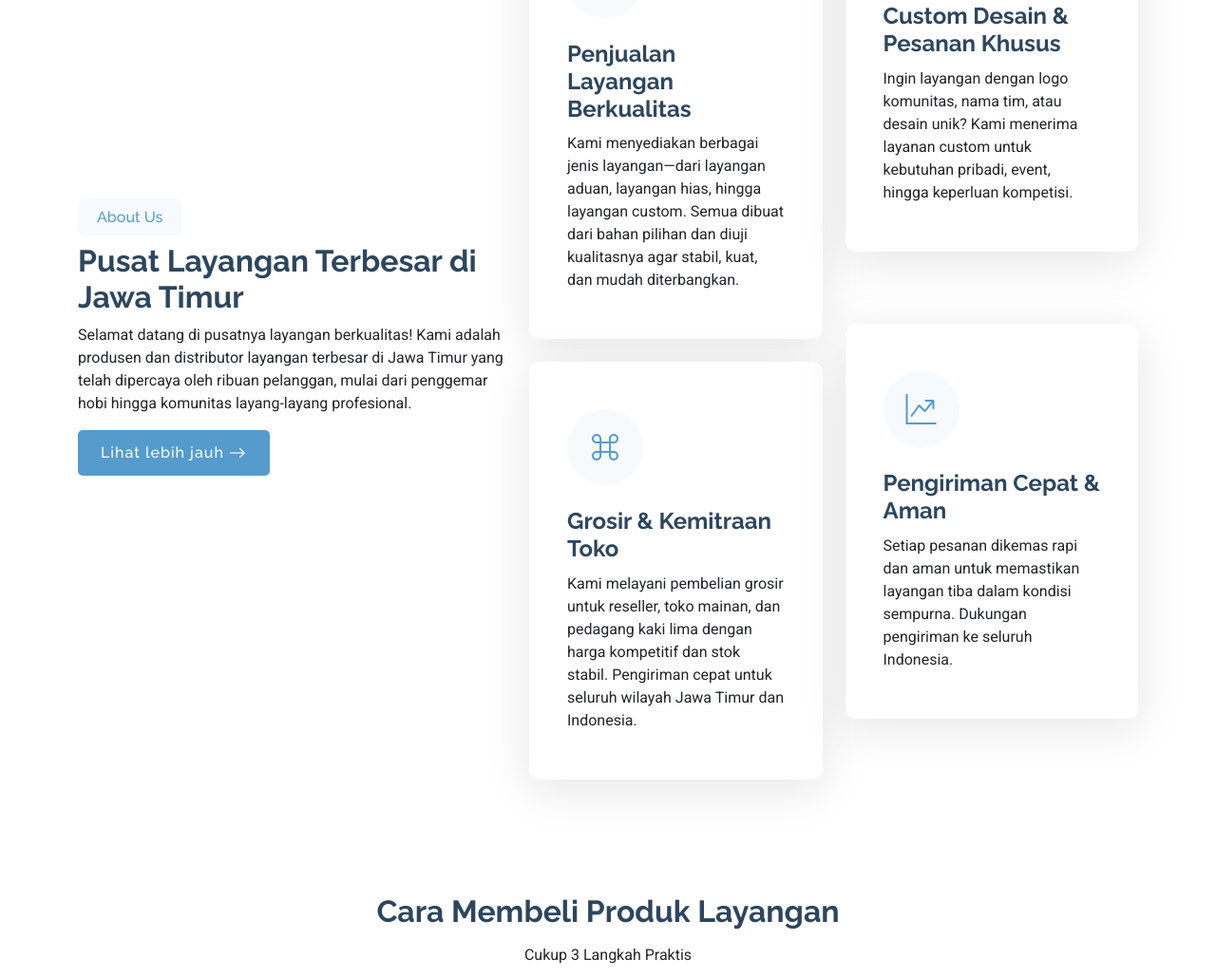
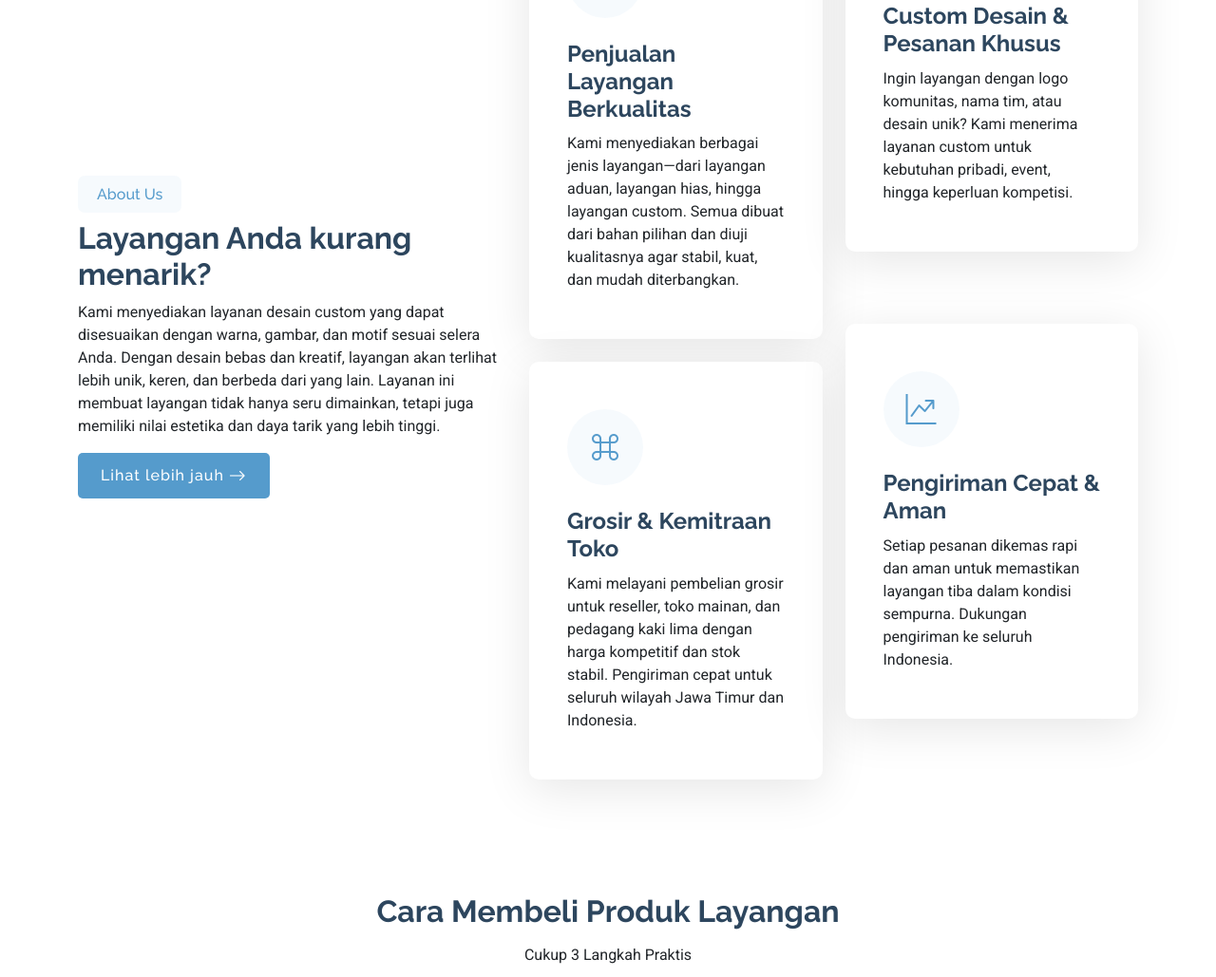
Before and after one commit to AGUSSIKIN/Layangan, a plain HTML site: page index.html in a window 1280 px wide. Shown: the part 951-1980 px from the top of the page at 95% size. Drawn offline with nearby package versions, Linux system fonts and the light colour scheme.

Commit message:
Update index.html

```diff
--- a/index.html
+++ b/index.html
@@ -29,13 +29,6 @@
   <!-- Main CSS File -->
   <link href="assets/css/main.css" rel="stylesheet">
 
-  <!-- =======================================================
-  * Template Name: SoftLand
-  * Template URL: https://bootstrapmade.com/softland-bootstrap-app-landing-page-template/
-  * Updated: Aug 07 2024 with Bootstrap v5.3.3
-  * Author: BootstrapMade.com
-  * License: https://bootstrapmade.com/license/
-  ======================================================== -->
 </head>
 
 <body class="index-page">
@@ -112,10 +105,8 @@
 
           <div class="col-xl-5 content">
             <h3>About Us</h3>
-            <h2>Pusat Layangan Terbesar di Jawa Timur</h2>
-            <p>Selamat datang di pusatnya layangan berkualitas!
-              Kami adalah produsen dan distributor layangan terbesar di Jawa Timur yang telah dipercaya oleh ribuan
-              pelanggan, mulai dari penggemar hobi hingga komunitas layang-layang profesional.</p>
+            <h2>Layangan Anda kurang menarik?</h2>
+            <p>Kami menyediakan layanan desain custom yang dapat disesuaikan dengan warna, gambar, dan motif sesuai selera Anda. Dengan desain bebas dan kreatif, layangan akan terlihat lebih unik, keren, dan berbeda dari yang lain. Layanan ini membuat layangan tidak hanya seru dimainkan, tetapi juga memiliki nilai estetika dan daya tarik yang lebih tinggi.</p>
             <a href="#" class="read-more"><span>Lihat lebih jauh</span><i class="bi bi-arrow-right"></i></a>
           </div>
 
```
